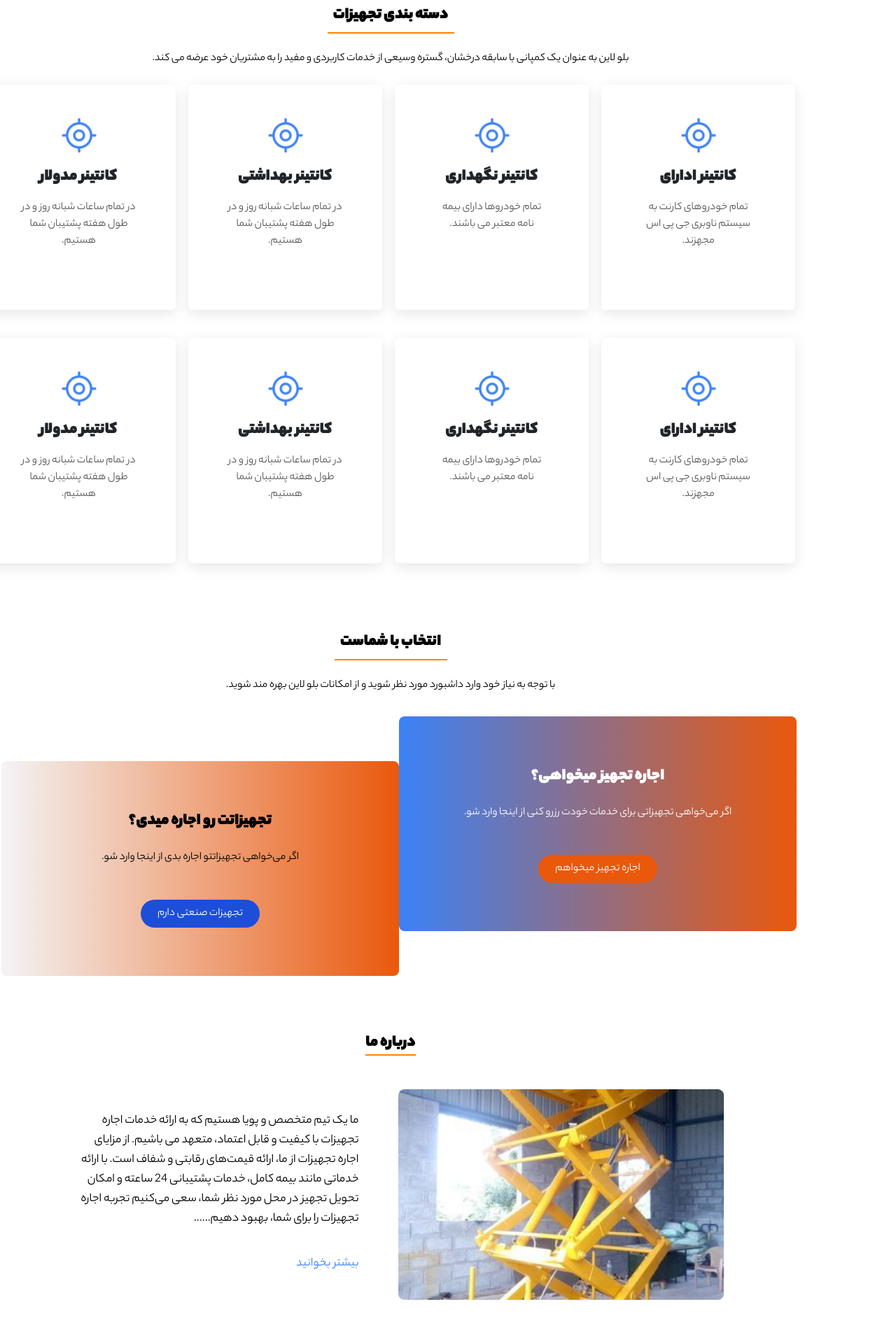
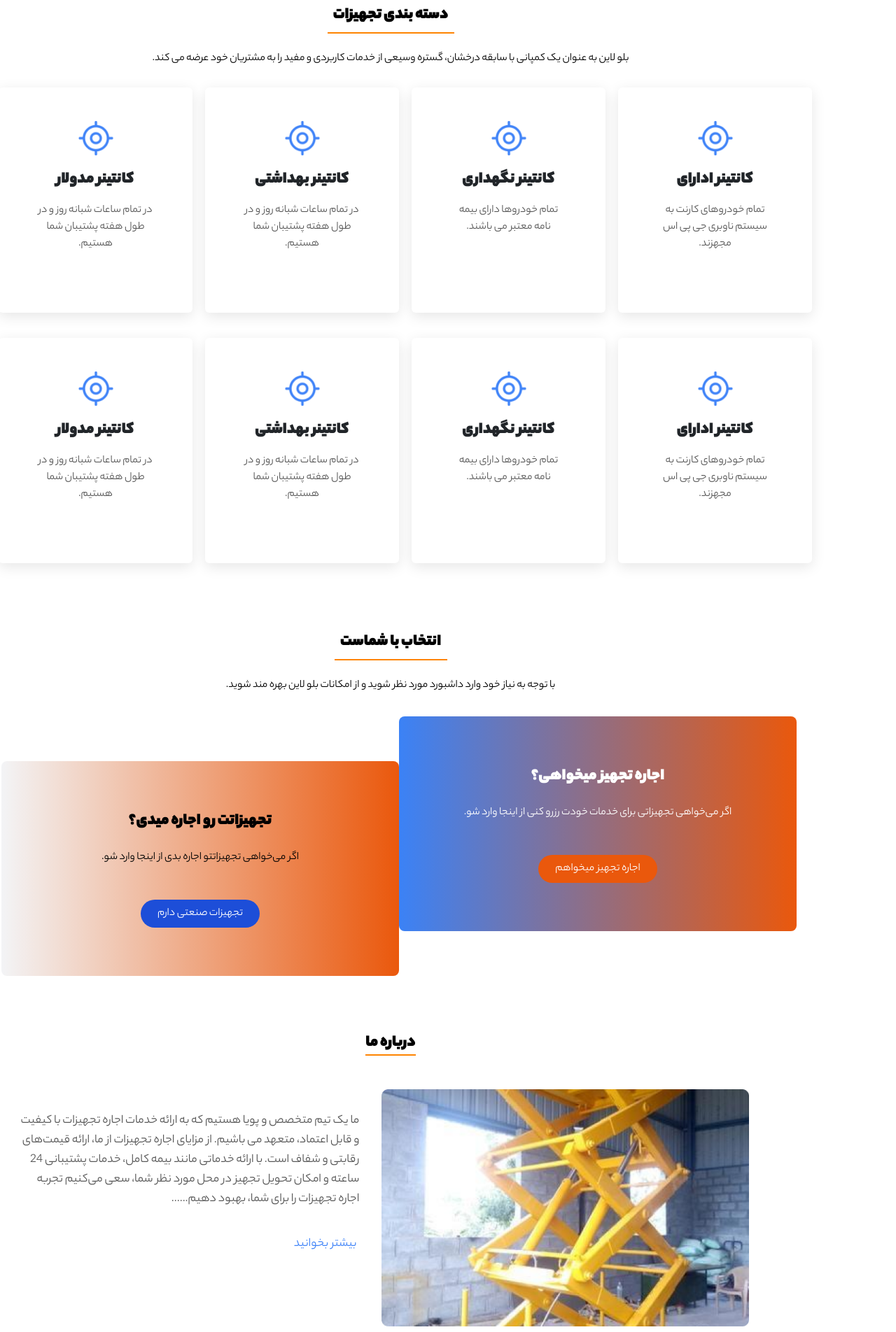
Before and after one commit to shadiiimirzaeiii/blue, a Next.js app: page / in a window 1280 px wide. Shown: the part 820-2724 px from the top of the page at 70% size. Built offline with nearby package versions, Linux system fonts and the light colour scheme.

Commit message:
fix bugs 3

```diff
--- a/app/page.tsx
+++ b/app/page.tsx
@@ -78,11 +78,11 @@ export default function Home() {
             بلو لاین به عنوان یک کمپانی با سابقه درخشان، گستره وسیعی از خدمات
             کاربردی و مفید را به مشتریان خود عرضه می کند.
           </h4>
-          <div className="flex flex-col justify-center items-center h-[766px] px-8">
+          <div className="flex flex-col justify-center items-center h-[766px]  pr-0 pl-12">
             <div className="w-full max-w-[1156px]">
               <Row className="mt-0 flex flex-wrap gap-2">
                 {categories.map((category, index) => (
-                  <div key={index} className="w-[calc(25%-8px)] mb-2 ">
+                  <div key={index} className="w-[calc(25%-8px)] mb-1 ">
                     <CategoryCard
                       title={category.title}
                       description={category.description}
--- a/components/aboutus/page.tsx
+++ b/components/aboutus/page.tsx
@@ -15,16 +15,16 @@ function AboutUs() {
           </div>
         </div>
 
-        <Row className="flex  mt-4 w-[979px] h-[580px] justify-center mr-20">
-          <div className="col-6">
+        <div className="!flex !flex-row  mt-4  justify-center mr-14">
+          <div className=" w-[548px] h-[354px]">
             <Image
               src={Aboutus}
               alt="aboutus"
               className="w-full rounded-tl-lg rounded-bl-lg"
             />
           </div>
-          <div className="col-6">
-            <p className="p-8 font-regular font-extralight text-lg text-right">
+          <div className="w-[580px]">
+            <p className="p-8 font-regular font-normal text-lg text-aboutuscolor text-right">
               ما یک تیم متخصص و پویا هستیم که به ارائه خدمات اجاره تجهیزات با
               کیفیت و قابل اعتماد، متعهد می باشیم. از مزایای اجاره تجهیزات از
               ما، ارائه قیمت‌های رقابتی و شفاف است. با ارائه خدماتی مانند بیمه
@@ -32,7 +32,7 @@ function AboutUs() {
               شما، سعی می‌کنیم تجربه اجاره تجهیزات را برای شما، بهبود دهیم......
               <br />
             </p>
-<div className="text-right pr-8">
+            <div className="text-right mr-9">
               <a
                 href="#"
                 className="mt-6 font-regular font-extralight text-lg text-mainblue"
@@ -41,7 +41,7 @@ function AboutUs() {
               </a>
             </div>
           </div>
-        </Row>
+        </div>
       </div>
     </>
   );
--- a/components/contactusform/page.tsx
+++ b/components/contactusform/page.tsx
@@ -8,7 +8,7 @@ const ContactForm: React.FC = () => {
   return (
     <>
             <div className="flex justify-center !mt-16">
-          <div className="w-[104px] border-b-2 border-orange700 flex items-center justify-center p-2 ">
+          <div className="w-[104px] border-b-2 border-orange700 flex items-center justify-center p-2 mt-16 pt-12">
             <h1 className="text-center text-black text-2xl font-bold mt-8">
               تماس با ما
             </h1>
--- a/components/searchbar/page.tsx
+++ b/components/searchbar/page.tsx
@@ -15,7 +15,7 @@ function SearchBar() {
   };
 
   return (
-    <Row className="absolute top-[57%] left-[10%] w-[1160px] flex flex-row bg-[rgba(182,184,177,0.4)] h-[128px] justify-center p-2 rounded-lg   ">
+    <Row className="absolute top-[57%] left-[11%] w-[1160px] flex flex-row bg-[rgba(182,184,177,0.4)] h-[128px] justify-center p-2 rounded-lg   ">
       <div className="w-[1118px] bg-white rounded-lg p-1 h-[95px] pt-2 pb-1 mt-2">
         <input
           type="text"
--- a/tailwind.config.js
+++ b/tailwind.config.js
@@ -15,6 +15,7 @@ module.exports = {
         searchtextcolor: "#64748B",
         buttonborder: "#F1F5F9",
         seachnavbarborder: "1px solid #F1F5F9",
+        aboutuscolor: '#575757'
       },
       height: {
         footerheight: "400px",
```
Lines whose indentation alone changed are shown as unchanged.
